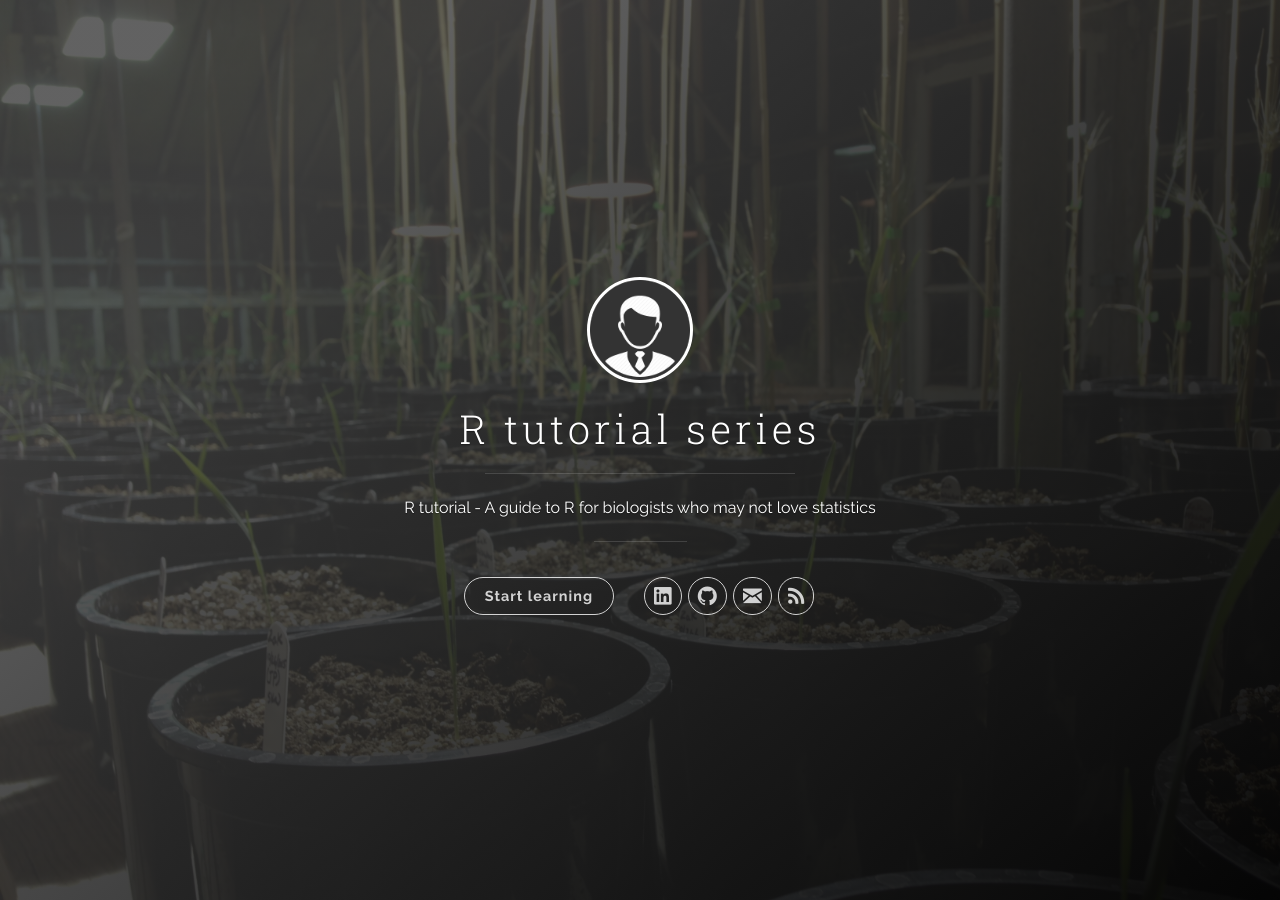
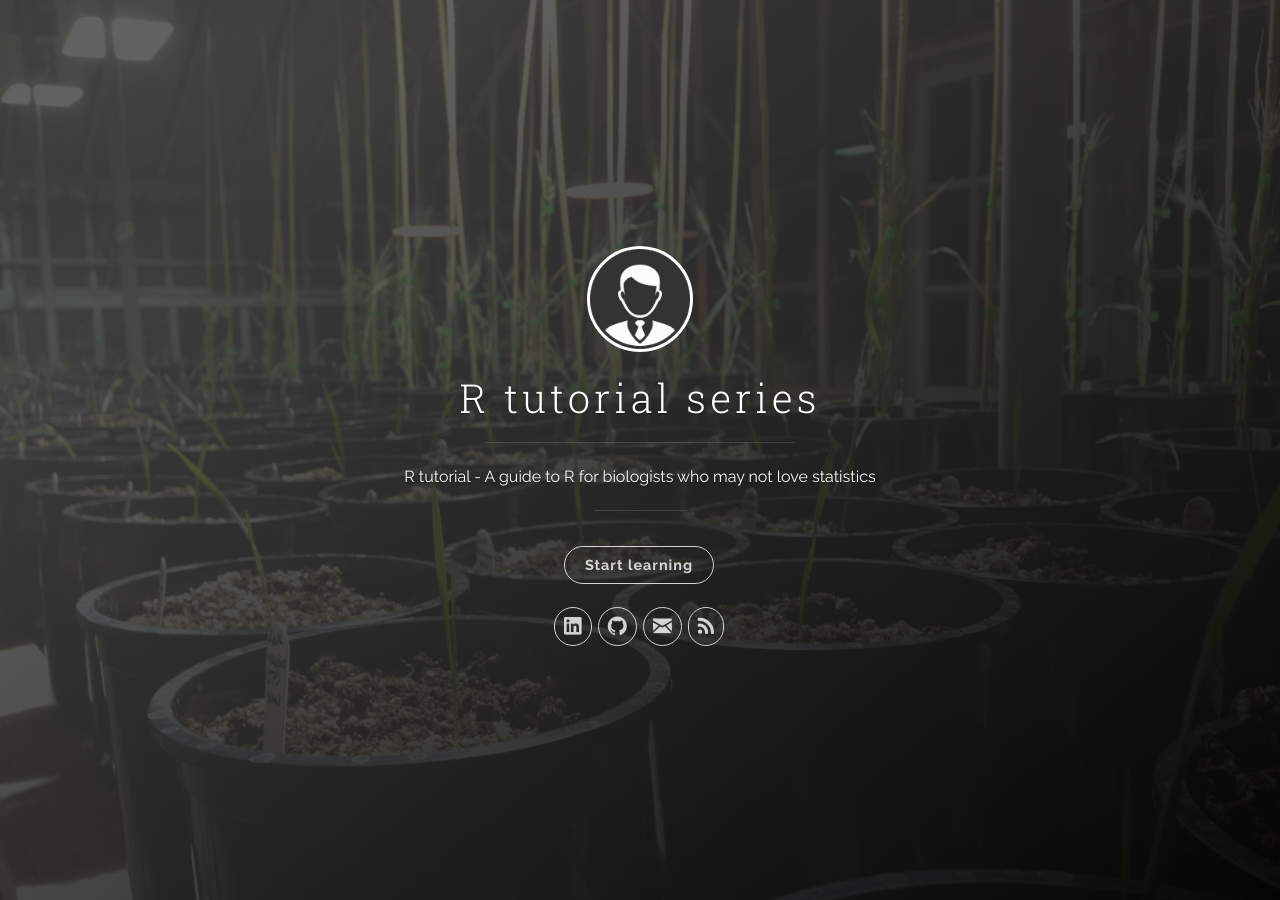
Before and after one commit to bakuhatsu/Rsite, a Jekyll site: the page built from index.html, in a window 1280 px wide. Built offline with Jekyll 4.4.1, drawn with Linux system fonts in a browser that asks for light colours; nearby versions of some CDN libraries; the list of posts is cut into pages by our own code.

Commit message:
Changed button

```diff
--- a/_includes/header.html
+++ b/_includes/header.html
@@ -22,7 +22,7 @@
             <ul class="navigation">
               <li class="navigation__item"><a href="{{ site.baseurl }}#blog" title="link to {{ site.title }} blog" class="blog-button">Start learning</a></li>
             </ul>
-          </nav>
+          </nav><br>
 
           <nav class="cover-navigation navigation--social">
             <ul class="navigation">
--- a/css/uno.css
+++ b/css/uno.css
@@ -1389,7 +1389,7 @@ nav {
 			opacity: 1; }
 
 .navigation--social {
-	margin-left: 1.5em; }
+	margin-left: 0em; } /* 1.5em; */
 	.navigation--social a {
 		padding: 6px 8px 6px 9px; }
 		.navigation--social a .label {
```
